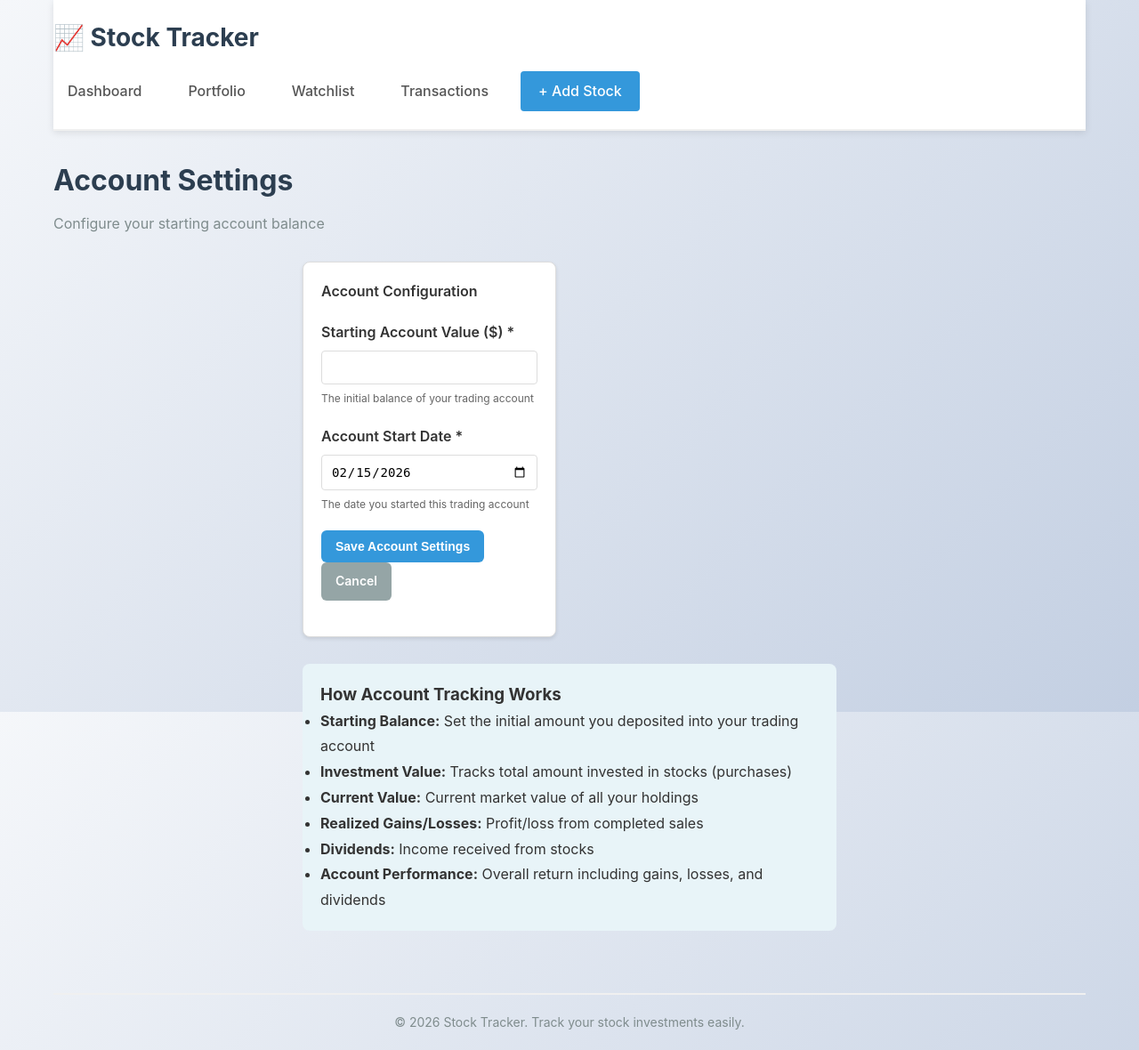
After one commit to qchrisd/Stock-Tracker, a Flask app: page /account-settings in a window 1280 px wide. The commit adds this page. Shown: the whole page at 89% size. Run offline with Flask 3, Linux system fonts and the light colour scheme.

Commit message:
Claude added account value tracking

```diff
--- a/app/routes.py
+++ b/app/routes.py
@@ -1,6 +1,6 @@
 from flask import Blueprint, render_template, request, redirect, url_for, flash, jsonify
 from datetime import datetime
-from app.models import db, Stock, Transaction
+from app.models import db, Stock, Transaction, Account
 
 main_bp = Blueprint('main', __name__)
 
@@ -45,14 +45,78 @@ def portfolio():
         except Exception as e:
             flash(f"Error fetching data for {stock.symbol}: {str(e)}", 'error')
 
+    # Get account information
+    account = Account.query.first()
+
+    # Calculate account gains/losses from realized gains and sales
+    total_realized_gains = 0
+    total_dividends = 0
+    total_sale_proceeds = 0
+
+    # Calculate from all transactions
+    all_transactions = Transaction.query.filter_by(is_watchlist=False).all()
+    for stock in stocks:
+        total_realized_gains += stock.get_realized_gains_from_transactions()
+        total_dividends += stock.get_dividends_received()
+        total_sale_proceeds += stock.get_proceeds_from_sales()
+
     portfolio_summary = {
         'total_initial_value': total_initial_value,
         'total_current_value': total_current_value if total_current_value > 0 else None,
         'total_value_change': total_current_value - total_initial_value if total_current_value > 0 else None,
-        'total_percent_change': ((total_current_value - total_initial_value) / total_initial_value * 100) if total_initial_value > 0 and total_current_value > 0 else None
+        'total_percent_change': ((total_current_value - total_initial_value) / total_initial_value * 100) if total_initial_value > 0 and total_current_value > 0 else None,
+        'account_initial_value': account.initial_value if account else None,
+        'total_realized_gains': total_realized_gains,
+        'total_dividends': total_dividends,
+        'total_sale_proceeds': total_sale_proceeds,
+        'total_invested': total_initial_value,
+        'unrealized_gains': total_current_value - total_initial_value if total_current_value is not None else None
     }
 
-    return render_template('portfolio.html', portfolio=portfolio_data, summary=portfolio_summary)
+    return render_template('portfolio.html', portfolio=portfolio_data, summary=portfolio_summary, account=account)
+
+
+@main_bp.route('/account-settings', methods=['GET', 'POST'])
+def account_settings():
+    """Manage account settings and starting value"""
+    account = Account.query.first()
+
+    if request.method == 'POST':
+        initial_value_str = request.form.get('initial_value', '').strip()
+        start_date_str = request.form.get('start_date', '').strip()
+
+        if not initial_value_str:
+            flash('Please provide an initial account value', 'error')
+            return redirect(url_for('main.account_settings'))
+
+        try:
+            initial_value = float(initial_value_str)
+            start_date = datetime.strptime(start_date_str, '%Y-%m-%d').date() if start_date_str else datetime.utcnow().date()
+
+            if initial_value < 0:
+                flash('Initial account value must be non-negative', 'error')
+                return redirect(url_for('main.account_settings'))
+
+            if account:
+                # Update existing account
+                account.initial_value = initial_value
+                account.start_date = start_date
+                db.session.commit()
+                flash(f'Account settings updated: ${initial_value:,.2f} starting on {start_date}', 'success')
+            else:
+                # Create new account
+                account = Account(initial_value=initial_value, start_date=start_date)
+                db.session.add(account)
+                db.session.commit()
+                flash(f'Account created with initial value: ${initial_value:,.2f}', 'success')
+
+            return redirect(url_for('main.portfolio'))
+        except ValueError as e:
+            flash(f'Invalid input: {str(e)}', 'error')
+            return redirect(url_for('main.account_settings'))
+
+    start_date_str = account.start_date.strftime('%Y-%m-%d') if account else datetime.utcnow().date().strftime('%Y-%m-%d')
+    return render_template('account_settings.html', account=account, start_date_str=start_date_str)
 
 
 @main_bp.route('/watchlist')
--- /dev/null
+++ b/app/templates/account_settings.html
@@ -0,0 +1,121 @@
+{% extends "base.html" %}
+
+{% block title %}Stock Tracker - Account Settings{% endblock %}
+
+{% block content %}
+<div class="portfolio-header">
+    <h2>Account Settings</h2>
+    <p class="subtitle">Configure your starting account balance</p>
+</div>
+
+<div class="form-container" style="max-width: 600px; margin: 30px auto;">
+    <form method="POST" class="stock-form">
+        <fieldset>
+            <legend>Account Configuration</legend>
+
+            <div class="form-group">
+                <label for="initial_value">Starting Account Value ($) *</label>
+                <input type="number" id="initial_value" name="initial_value" step="0.01" min="0"
+                    value="{{ account.initial_value if account else '' }}" required>
+                <small>The initial balance of your trading account</small>
+            </div>
+
+            <div class="form-group">
+                <label for="start_date">Account Start Date *</label>
+                <input type="date" id="start_date" name="start_date"
+                    value="{{ start_date_str }}" required>
+                <small>The date you started this trading account</small>
+            </div>
+
+            {% if account %}
+                <div class="form-group" style="background-color: #f0f0f0; padding: 15px; border-radius: 4px; margin: 20px 0;">
+                    <h4 style="margin-top: 0;">Current Account Settings</h4>
+                    <p><strong>Current Balance:</strong> ${{ "%.2f"|format(account.initial_value) }}</p>
+                    <p><strong>Start Date:</strong> {{ account.start_date.strftime('%Y-%m-%d') }}</p>
+                    <p><strong>Last Updated:</strong> {{ account.updated_at.strftime('%Y-%m-%d %H:%M:%S') }}</p>
+                </div>
+            {% endif %}
+
+            <div class="form-group">
+                <button type="submit" class="btn btn-primary">Save Account Settings</button>
+                <a href="{{ url_for('main.portfolio') }}" class="btn btn-secondary">Cancel</a>
+            </div>
+        </fieldset>
+    </form>
+</div>
+
+<div style="max-width: 600px; margin: 30px auto; background: #e8f4f8; padding: 20px; border-radius: 8px;">
+    <h3 style="margin-top: 0;">How Account Tracking Works</h3>
+    <ul style="line-height: 1.8;">
+        <li><strong>Starting Balance:</strong> Set the initial amount you deposited into your trading account</li>
+        <li><strong>Investment Value:</strong> Tracks total amount invested in stocks (purchases)</li>
+        <li><strong>Current Value:</strong> Current market value of all your holdings</li>
+        <li><strong>Realized Gains/Losses:</strong> Profit/loss from completed sales</li>
+        <li><strong>Dividends:</strong> Income received from stocks</li>
+        <li><strong>Account Performance:</strong> Overall return including gains, losses, and dividends</li>
+    </ul>
+</div>
+
+<style>
+.form-container {
+    margin-top: 30px;
+}
+
+.stock-form {
+    background: white;
+    border: 1px solid #ddd;
+    border-radius: 8px;
+    padding: 20px;
+    box-shadow: 0 2px 4px rgba(0,0,0,0.1);
+}
+
+.form-group {
+    margin-bottom: 20px;
+}
+
+.form-group label {
+    display: block;
+    margin-bottom: 8px;
+    font-weight: 600;
+    color: #333;
+}
+
+.form-group input {
+    width: 100%;
+    padding: 10px;
+    border: 1px solid #ddd;
+    border-radius: 4px;
+    font-size: 14px;
+}
+
+.form-group input:focus {
+    outline: none;
+    border-color: #3498db;
+    box-shadow: 0 0 0 3px rgba(52, 152, 219, 0.1);
+}
+
+.form-group small {
+    display: block;
+    margin-top: 6px;
+    color: #666;
+    font-size: 12px;
+}
+
+.form-group button,
+.form-group a {
+    margin-right: 10px;
+}
+
+fieldset {
+    border: none;
+    padding: 0;
+}
+
+legend {
+    font-size: 16px;
+    font-weight: 600;
+    margin-bottom: 20px;
+    color: #333;
+}
+</style>
+{% endblock %}
```
Also changed, not shown: app/models.py (+12 -0 lines), app/templates/portfolio.html (+33 -9 lines), stock_tracker.db.
